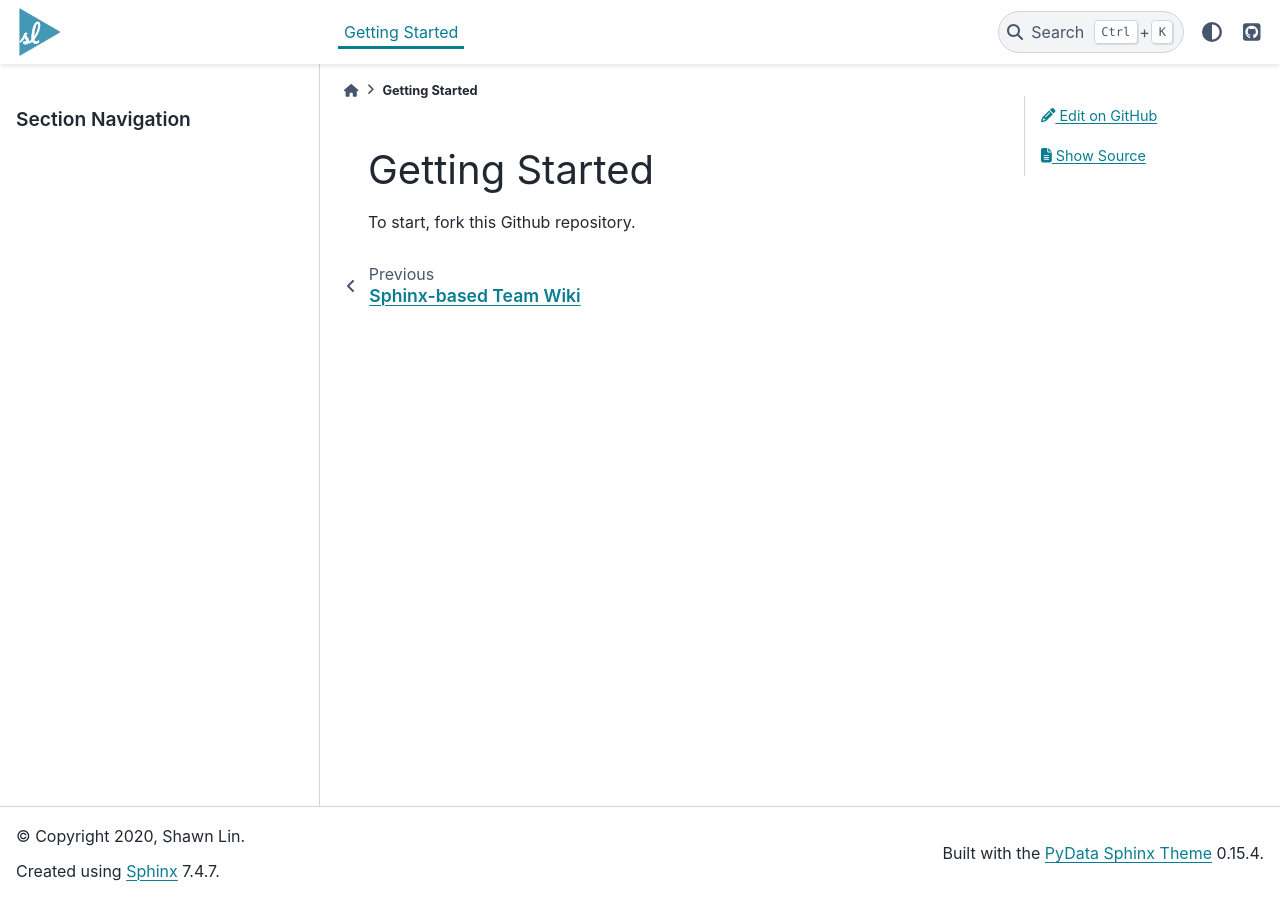
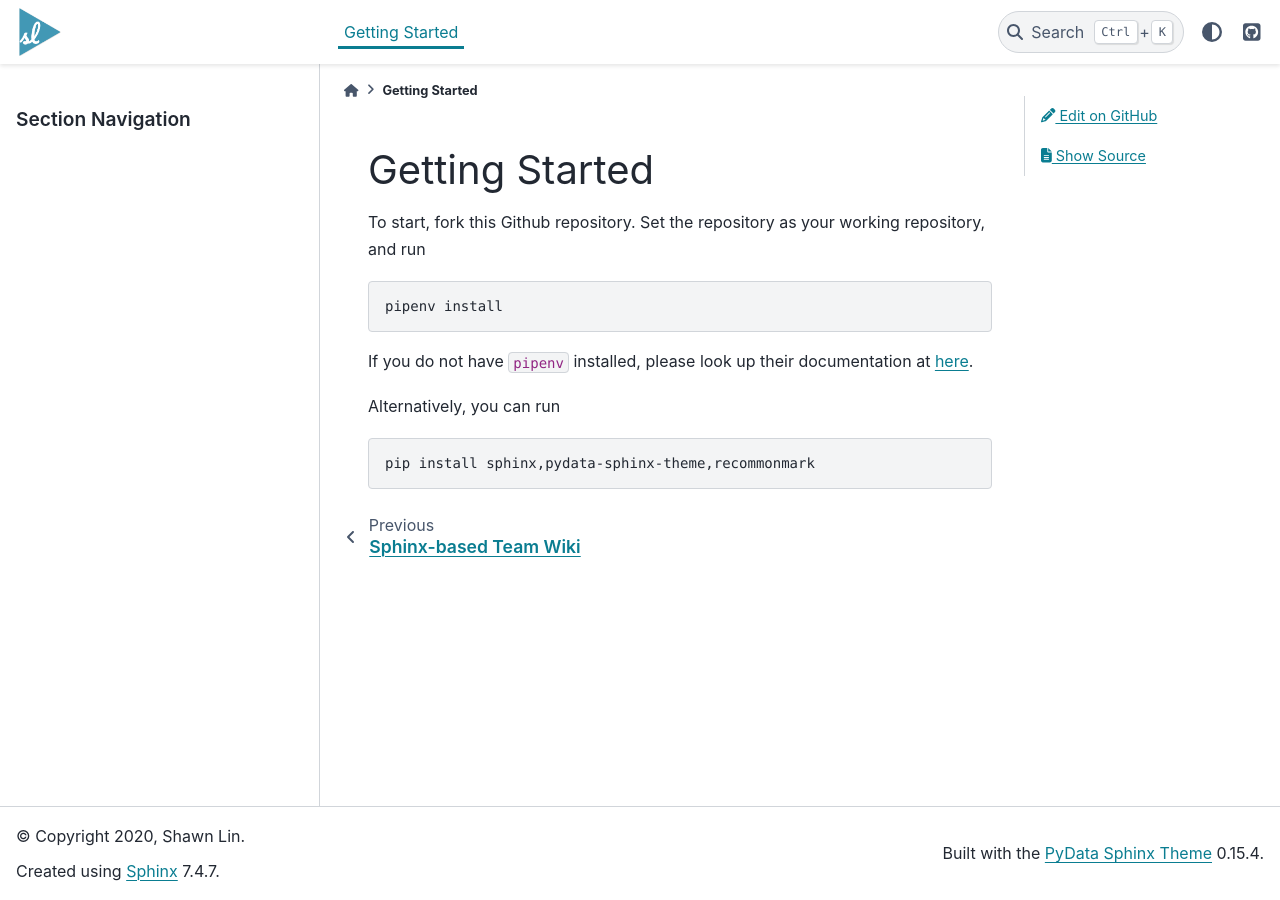
Before and after one commit to shawnlinxl/sphinx-wiki, a Sphinx documentation site: the page built from docs/source/getting_started/index.md, in a window 1280 px wide. Built offline with Sphinx 7.4.7 and the PyData theme 0.15.4, drawn with Linux system fonts in a browser that asks for light colours.

````diff
--- a/docs/source/getting_started/index.md
+++ b/docs/source/getting_started/index.md
@@ -1,3 +1,15 @@
 ## Getting Started
 
-To start, fork this Github repository.
+To start, fork this Github repository. Set the repository as your working repository, and run
+
+```sh
+pipenv install
+```
+
+If you do not have `pipenv` installed, please look up their documentation at [here](https://pipenv.pypa.io/en/latest/).
+
+Alternatively, you can run
+
+```sh
+pip install sphinx,pydata-sphinx-theme,recommonmark
+```
````
Also changed, not shown: 2 other files.
